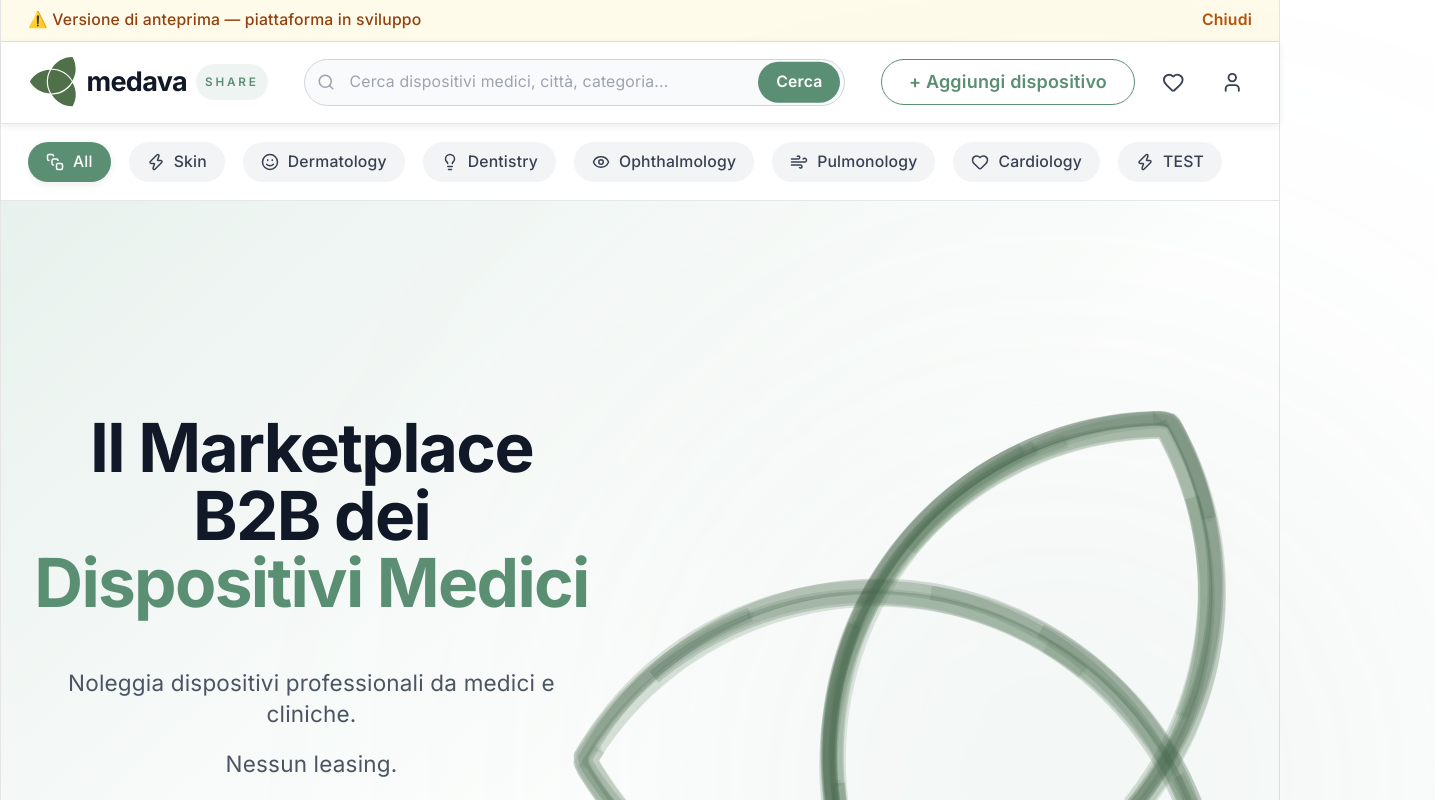
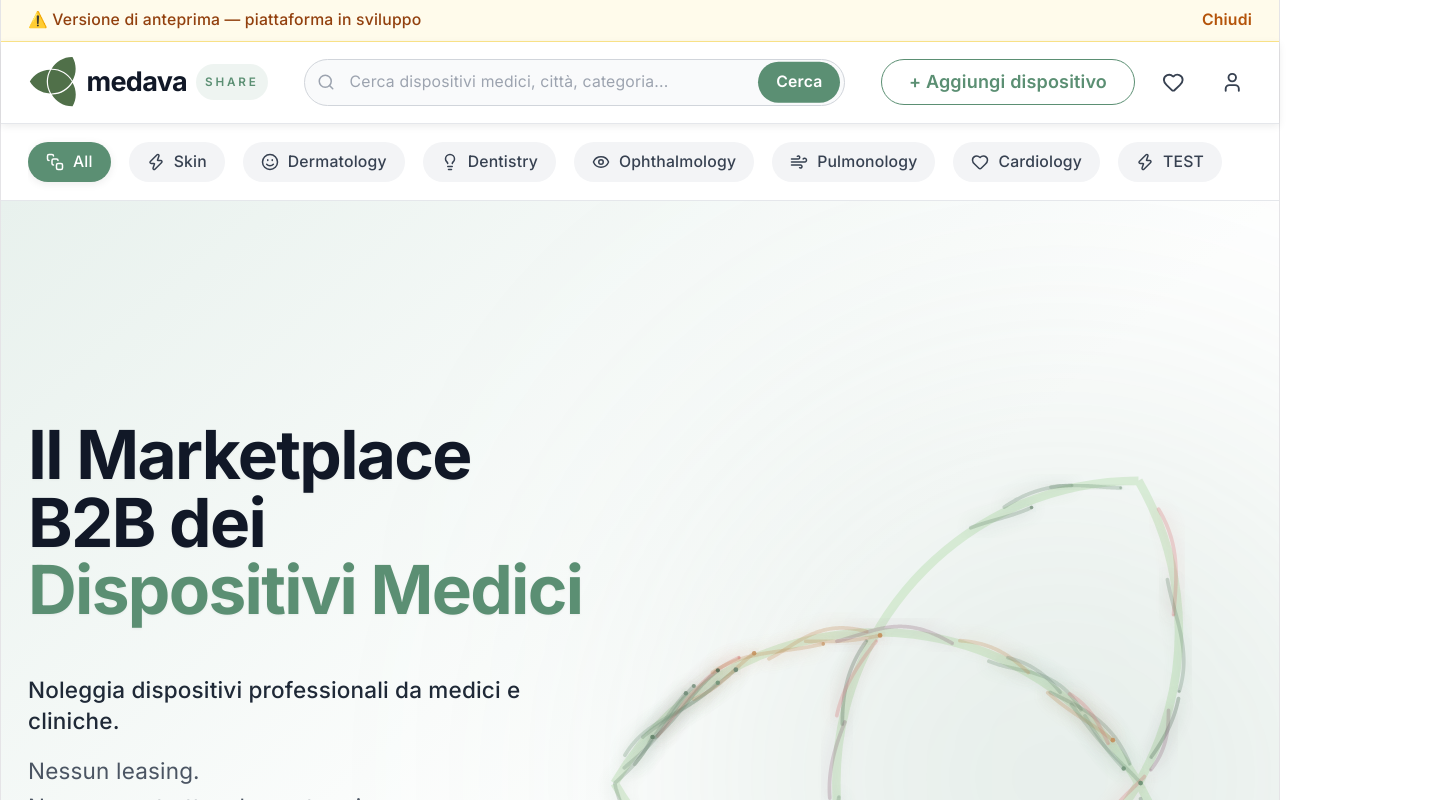
Before and after one commit to mrfranz886/medava-web, a React (Vite) app: page /share in a window 1280 px wide. Shown: the top 800 px of the page, 1435 px wide, since content can reach past the window. Built offline with nearby package versions, Linux system fonts and the light colour scheme.

Commit message:
updated animation and hero of /share page

```diff
--- a/src/components/HeroSection.jsx
+++ b/src/components/HeroSection.jsx
@@ -2,29 +2,49 @@ import MedavaHeroLogo from "../components/MedavaHeroLogo";
 
 export default function HeroSection() {
   return (
-    <div className="bg-gradient-to-br from-brand-light via-white to-white py-16 md:py-24 lg:py-28">
-      <div className="max-w-7xl mx-auto px-4 md:px-6">
+    <div className="bg-gradient-to-br from-brand-light via-white to-white py-16 md:py-24 lg:py-28 overflow-hidden relative">
+
+      {/* 🌬️ SLOWER DYNAMIC BLEED ANIMATION (Increased from 18s to 40s) */}
+      <style>{`
+        @keyframes float-bleed {
+          0%, 100% {
+            transform: translate(0px, 0px) scale(1);
+          }
+          33% {
+            transform: translate(-120px, -20px) scale(1.05);
+          }
+          66% {
+            transform: translate(40px, 20px) scale(0.98);
+          }
+        }
+        .animate-float-bleed {
+          animation: float-bleed 40s ease-in-out infinite;
+        }
+      `}</style>
+
+      <div className="max-w-7xl mx-auto px-4 md:px-6 relative">
         <div className="grid grid-cols-1 lg:grid-cols-2 gap-12 lg:gap-20 items-center">
 
           {/* Left Content */}
-          <div className="space-y-6 lg:space-y-8">
-            <div className="space-y-4 text-center flex flex-col items-center">
-              <h1 className="text-4xl md:text-5xl lg:text-6xl font-bold text-gray-900 leading-tight">
+          <div className="space-y-6 lg:space-y-8 relative z-10">
+            <div className="space-y-4 flex flex-col items-center text-center lg:items-start lg:text-left">
+              <h1 className="text-4xl md:text-5xl lg:text-6xl font-bold text-gray-900 leading-tight drop-shadow-sm">
                 Il Marketplace B2B dei{" "}
                 <span className="text-brand-green">Dispositivi Medici</span>
               </h1>
 
-              <p className="text-lg md:text-xl text-gray-600 leading-relaxed max-w-lg">
+              <p className="text-lg md:text-xl text-gray-800 font-medium leading-relaxed max-w-lg">
                 Noleggia dispositivi professionali da medici e cliniche.
               </p>
 
-              <p className="text-lg md:text-xl text-gray-600 leading-relaxed max-w-lg">
-                Nessun leasing.
-              </p>
-
-              <p className="text-lg md:text-xl text-gray-600 leading-relaxed max-w-lg">
-                Nessun contratto a lungo termine.
-              </p>
+              <div className="space-y-1 text-gray-600">
+                <p className="text-lg md:text-xl leading-relaxed max-w-lg">
+                  Nessun leasing.
+                </p>
+                <p className="text-lg md:text-xl leading-relaxed max-w-lg">
+                  Nessun contratto a lungo termine.
+                </p>
+              </div>
             </div>
 
             {/* Feature Badges */}
@@ -37,7 +57,7 @@ export default function HeroSection() {
               ].map((badge, idx) => (
                 <div
                   key={idx}
-                  className="flex items-center gap-3 bg-white p-4 rounded-2xl border border-gray-200 shadow-soft"
+                  className="flex items-center gap-3 bg-white/80 backdrop-blur-sm p-4 rounded-2xl border border-gray-200 shadow-soft hover:shadow-md transition-shadow"
                 >
                   <span className="text-2xl">{badge.icon}</span>
                   <span className="font-semibold text-gray-800">{badge.text}</span>
@@ -46,25 +66,25 @@ export default function HeroSection() {
             </div>
 
             {/* CTA Buttons */}
-            <div className="flex gap-4 pt-4">
-              <button className="px-8 py-3 bg-brand-green text-white font-semibold rounded-full hover:shadow-soft-lg transition-shadow">
+            <div className="flex flex-col sm:flex-row gap-4 pt-4 w-full lg:w-auto">
+              <button className="px-8 py-3 bg-brand-green text-white font-semibold rounded-full shadow-lg shadow-brand-green/30 hover:shadow-xl hover:-translate-y-0.5 transition-all w-full sm:w-auto">
                 Tutti i dispositivi
               </button>
 
-              <button className="px-8 py-3 border-2 border-brand-green text-brand-green font-semibold rounded-full hover:bg-brand-light transition-colors">
+              <button className="px-8 py-3 bg-white border-2 border-brand-green text-brand-green font-semibold rounded-full hover:bg-brand-light transition-colors w-full sm:w-auto">
                 Pubblica il tuo dispositivo
               </button>
             </div>
           </div>
 
           {/* Right Side - Animated Logo */}
-          <div className="hidden lg:flex items-center justify-start relative overflow-visible">
+          <div className="hidden lg:flex items-center justify-start relative overflow-visible z-0">
 
             {/* BIGGER GLOW */}
-            <div className="absolute w-[750px] h-[750px] rounded-full bg-brand-green/10 blur-[200px]" />
+            <div className="absolute w-[750px] h-[750px] rounded-full bg-brand-green/15 blur-[150px] animate-float-bleed mix-blend-multiply pointer-events-none" />
 
-            {/* BIGGER LOGO CONTAINER */}
-            <div className="relative w-[900px] h-[900px] -ml-40">
+            {/* LOGO CONTAINER */}
+            <div className="relative w-[900px] h-[900px] -ml-40 animate-float-bleed pointer-events-none">
               <MedavaHeroLogo />
             </div>
 
--- a/src/components/MedavaHeroLogo.jsx
+++ b/src/components/MedavaHeroLogo.jsx
@@ -7,11 +7,16 @@ const paths = [
 ];
 
 const COLORS = [
-  "#3F5F46", // deep sage (primary)
-  "#4F6F56", // muted forest sage
-  "#5F7F66", // balanced mid sage
-  "#2F4A36"  // dark moss green
+  "#3F5F46",
+  "#6b8f73",
+  "#D47271",
+  "#5F7F66",
+  "#C28C57",
+  "#6b8672",
+  "#8A6478"
 ];
+
+const PARTICLE_COUNT = 45;
 
 export default function MedavaHeroLogo() {
   const pathRef = useRef(null);
@@ -21,29 +26,30 @@ export default function MedavaHeroLogo() {
   const fullPath = useMemo(() => paths.join(" "), []);
 
   useEffect(() => {
+    let animationFrameId;
+
     const start = () => {
       const path = pathRef.current;
       if (!path) return;
 
       let length;
-
       try {
         length = path.getTotalLength();
       } catch {
         return;
       }
 
-      const particles = Array.from({ length: 18 }).map(() => ({
+      const particles = Array.from({ length: PARTICLE_COUNT }).map(() => ({
         t: Math.random(),
-        speed: 0.0014 + Math.random() * 0.0006,
+        // 🐢 EVEN SLOWER PARTICLES (Cut in half again)
+        speed: 0.00015 + Math.random() * 0.00015,
         phase: Math.random() * Math.PI * 2,
+        orbitFreq: 12 + Math.random() * 8,
         trail: [],
       }));
 
       const animate = () => {
         particles.forEach((p, i) => {
-
-          // ⚡ CLEAN LOOP (no reset ever)
           p.t = (p.t + p.speed) % 1;
 
           const base = path.getPointAtLength(p.t * length);
@@ -56,18 +62,25 @@ export default function MedavaHeroLogo() {
           const nx = -dy / len;
           const ny = dx / len;
 
-          const wave = Math.sin(p.t * 10 + p.phase) * 0.6;
+          const orbitAngle = p.t * Math.PI * 2 * p.orbitFreq + p.phase;
+          const planarOffset = Math.cos(orbitAngle) * 0.65;
+          const zDepth = Math.sin(orbitAngle);
 
-          const x = base.x + nx * wave;
-          const y = base.y + ny * wave;
+          const x = base.x + nx * planarOffset;
+          const y = base.y + ny * planarOffset;
 
           const particle = particleRefs.current[i];
           if (particle) {
             particle.setAttribute("cx", x);
             particle.setAttribute("cy", y);
+
+            const dynamicRadius = 0.15 + zDepth * 0.08;
+            const dynamicOpacity = 0.5 + zDepth * 0.4;
+
+            particle.setAttribute("r", Math.max(0.01, dynamicRadius));
+            particle.setAttribute("opacity", dynamicOpacity);
           }
 
-          // 🌊 SEAMLESS TRAIL FIX (bridge wrap jumps)
           const prev = p.trail[p.trail.length - 1];
 
           if (prev) {
@@ -75,10 +88,8 @@ export default function MedavaHeroLogo() {
             const dy2 = y - prev[1];
             const dist = Math.sqrt(dx2 * dx2 + dy2 * dy2);
 
-            // if a wrap jump is detected → interpolate bridge
             if (dist > 10) {
               const steps = 5;
-
               for (let j = 1; j < steps; j++) {
                 p.trail.push([
                   prev[0] + (dx2 * j) / steps,
@@ -88,10 +99,9 @@ export default function MedavaHeroLogo() {
             }
           }
 
-          // push current point
           p.trail.push([x, y]);
 
-          if (p.trail.length > 260) {
+          if (p.trail.length > 140) {
             p.trail.shift();
           }
 
@@ -107,58 +117,75 @@ export default function MedavaHeroLogo() {
           }
         });
 
-        requestAnimationFrame(animate);
+        animationFrameId = requestAnimationFrame(animate);
       };
 
       animate();
     };
 
-    requestAnimationFrame(start);
+    animationFrameId = requestAnimationFrame(start);
+    return () => cancelAnimationFrame(animationFrameId);
   }, []);
 
   return (
     <div className="relative w-full h-full flex items-center justify-center">
 
+      {/* 🌀 ULTRA-SLOW ROTATION STYLES */}
+      <style>{`
+        @keyframes ultra-slow-spin {
+          from { transform: rotate(0deg); }
+          to { transform: rotate(360deg); }
+        }
+      `}</style>
+
       <svg
-        viewBox="-6 -8 62 76"
+        viewBox="-10 -12 70 80"
         className="w-full h-full block"
-        style={{ overflow: "visible" }}
+        // Applying the spin animation directly to the SVG (120s = 2 minutes per full rotation)
+        style={{
+          overflow: "visible",
+          animation: "ultra-slow-spin 120s linear infinite"
+        }}
         fill="none"
       >
+        <defs>
+          <filter id="glow" x="-50%" y="-50%" width="200%" height="200%">
+            <feGaussianBlur stdDeviation="0.8" result="blur" />
+            <feComposite in="SourceGraphic" in2="blur" operator="over" />
+          </filter>
+        </defs>
 
-        {/* base path */}
         <path
           ref={pathRef}
           d={fullPath}
           stroke="#8BCB7D"
-          strokeWidth="2"
-          opacity="0.08"
+          strokeWidth="0.8"
+          opacity="0.25"
           fill="none"
         />
 
-        {/* trails */}
-        {Array.from({ length: 18 }).map((_, i) => (
+        {Array.from({ length: PARTICLE_COUNT }).map((_, i) => (
           <path
             key={`trail-${i}`}
             ref={(el) => (trailRefs.current[i] = el)}
             stroke={COLORS[i % COLORS.length]}
-            strokeWidth="1.2"
-            opacity="0.18"
+            strokeWidth="0.35"
+            strokeLinecap="round"
+            strokeLinejoin="round"
+            opacity="0.3"
             fill="none"
+            filter="url(#glow)"
           />
         ))}
 
-        {/* particles */}
-        {Array.from({ length: 18 }).map((_, i) => (
+        {Array.from({ length: PARTICLE_COUNT }).map((_, i) => (
           <circle
             key={`particle-${i}`}
             ref={(el) => (particleRefs.current[i] = el)}
-            r="0.28"
             fill={COLORS[i % COLORS.length]}
-            opacity="0.1"
+            filter="url(#glow)"
           />
         ))}
-
       </svg>
     </div>
   );
```
